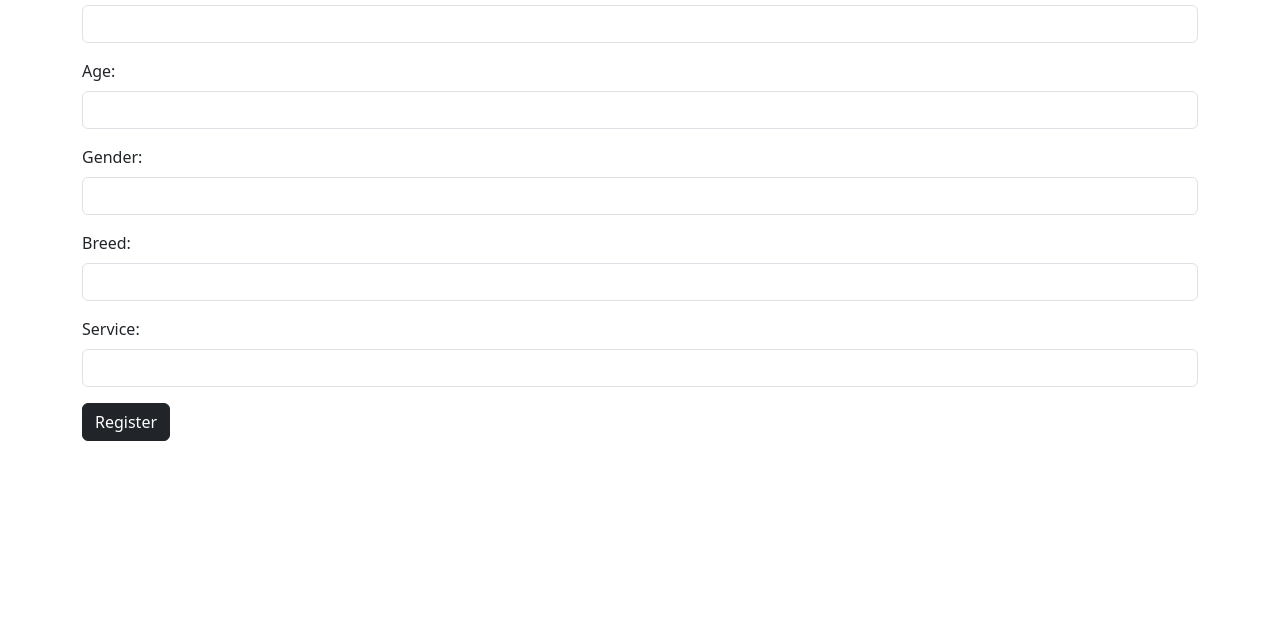
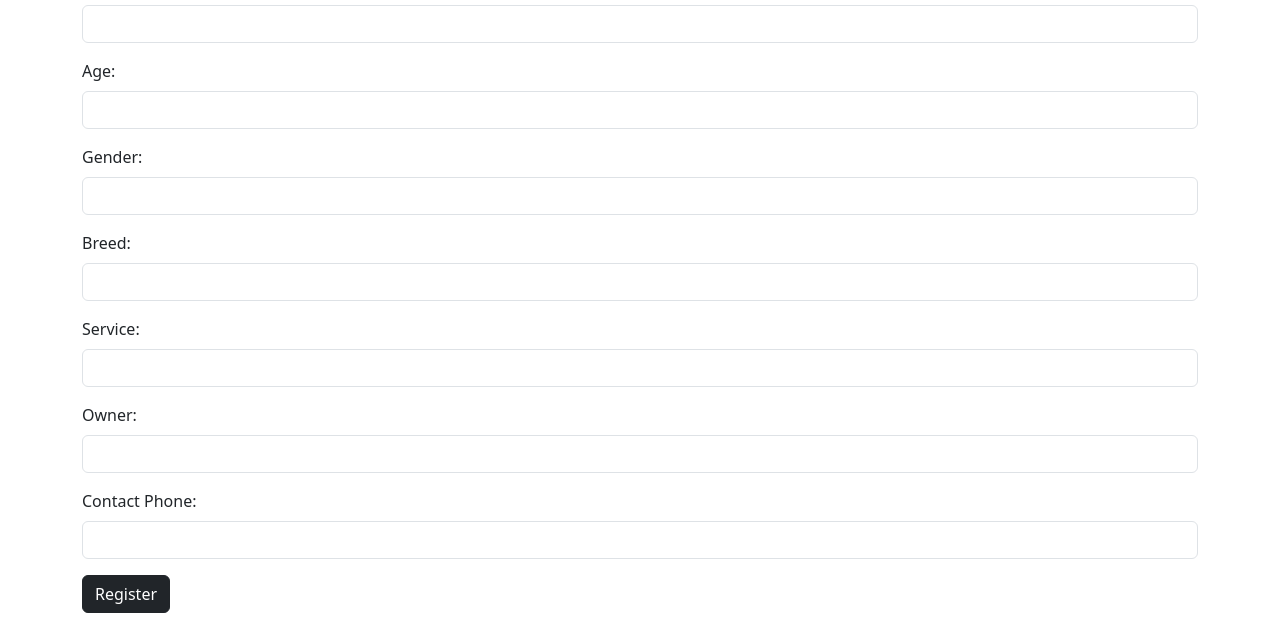
Before and after one commit to ornelasbrayan/PetSalon, a plain HTML site: page register.html in a window 1280 px wide. Both pictures are taken after a click on the button "Register". Shown: the part 169-800 px from the top of the page. Drawn offline with nearby package versions, Linux system fonts and the light colour scheme.

Commit message:
Assignment2

```diff
--- a/register.html
+++ b/register.html
@@ -59,6 +59,19 @@
             </select>
 
         </div>
+
+        <div class="mb-3">
+            <label class="form-label">Owner:</label>
+            <input type="text" id="txtOwner" class="form-control">
+        </div>
+
+        <div class="mb-3">
+            <label class="form-label">Contact Phone:</label>
+            <input type="text" id="txtPhone" class="form-control">
+        </div>
+
+
+
         <button class="btn btn-dark" onclick="register()">Register</button>
     </div>
 
--- a/scripts/register.js
+++ b/scripts/register.js
@@ -31,12 +31,14 @@ let inputAge = document.getElementById("txtAge");
 let inputGender = document.getElementById("txtGender");
 let inputBreed = document.getElementById("txtBreed");
 let inputService = document.getElementById("txtService");
+let inputOwner = document.getElementById("txtOwner");
+let inputPhone = document.getElementById("txtPhone");
 
 function register(){
     //get the values from the html
-    console.log(inputName.value,inputAge.value,inputGender.value,inputBreed.value,inputService.value);
+    console.log(inputName.value,inputAge.value,inputGender.value,inputBreed.value,inputService.value,inputOwner.value,inputPhone.value);
     //create a new object
-    let newPet= new Pet(inputName.value,inputAge.value,inputGender.value,inputBreed.value,inputService.value);
+    let newPet= new Pet(inputName.value,inputAge.value,inputGender.value,inputBreed.value,inputService.value,inputOwner.value,inputPhone.value);
     //push it to the array
     petSalon.pets.push(newPet);
     //display the object on the console
@@ -51,6 +53,8 @@ function clearForm(){
     inputGender.value = "";
     inputBreed.value = "";
     inputService.value = "";
+    inputOwner.value = "";
+    inputPhone.value = "";
 }
 
 function init(){
```
